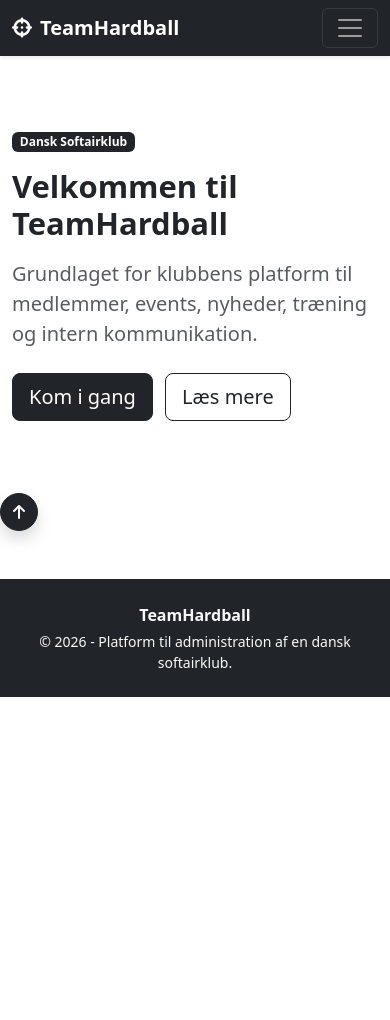
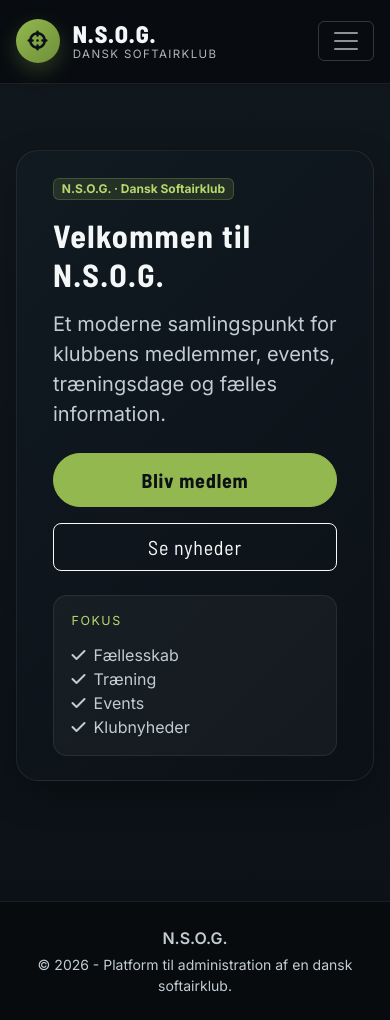
Before and after one commit to latorreandrea/teamhardball, a Django app: template home/templates/home/index.html in a window 390 px wide. Before the commit the page ends 697 px from the top, so only its background shows below. Run offline with Django 5.2, Linux system fonts and the light colour scheme; the template is opened without the code that fills it, so the values that code supplies are empty; parts of the project's set-up code (start-up, migrations or seed data) failed here and were passed over.

Commit message:
Revamp homepage and styles for N.S.O.G. platform; update navbar, footer, and add responsive design elements

```diff
--- a/home/templates/home/index.html
+++ b/home/templates/home/index.html
@@ -5,15 +5,30 @@
 {% block content %}
 <section class="hero-section py-5">
     <div class="container py-4">
-        <div class="row align-items-center">
-            <div class="col-lg-8">
-                <span class="badge text-bg-dark mb-3">Dansk Softairklub</span>
-                <h1 class="display-5 fw-bold mb-3">Velkommen til TeamHardball</h1>
-                <p class="lead text-muted mb-4">
-                    Grundlaget for klubbens platform til medlemmer, events, nyheder, træning og intern kommunikation.
-                </p>
-                <a href="#" class="btn btn-dark btn-lg me-2">Kom i gang</a>
-                <a href="#" class="btn btn-outline-dark btn-lg">Læs mere</a>
+        <div class="hero-card p-4 p-lg-5">
+            <div class="row align-items-center g-4">
+                <div class="col-lg-8">
+                    <span class="badge hero-badge mb-3">N.S.O.G. · Dansk Softairklub</span>
+                    <h1 class="display-5 fw-bold mb-3">Velkommen til N.S.O.G.</h1>
+                    <p class="lead mb-4">
+                        Et moderne samlingspunkt for klubbens medlemmer, events, træningsdage og fælles information.
+                    </p>
+                    <div class="d-flex flex-column flex-sm-row gap-3 hero-actions">
+                        <a href="#" class="btn btn-brand btn-lg">Bliv medlem</a>
+                        <a href="#" class="btn btn-outline-light btn-lg">Se nyheder</a>
+                    </div>
+                </div>
+                <div class="col-lg-4">
+                    <div class="info-panel">
+                        <p class="info-label">Fokus</p>
+                        <ul class="list-unstyled mb-0">
+                            <li><i class="fa-solid fa-check me-2"></i>Fællesskab</li>
+                            <li><i class="fa-solid fa-check me-2"></i>Træning</li>
+                            <li><i class="fa-solid fa-check me-2"></i>Events</li>
+                            <li><i class="fa-solid fa-check me-2"></i>Klubnyheder</li>
+                        </ul>
+                    </div>
+                </div>
             </div>
         </div>
     </div>
--- a/static/css/styles.css
+++ b/static/css/styles.css
@@ -0,0 +1,453 @@
+/* ========================================
+   N.S.O.G. MAIN STYLESHEET
+   Danish Softair Club Management Platform
+
+   TABLE OF CONTENTS:
+   1) CSS Variables (Design Tokens)
+   2) Global Resets & Base Styles
+   3) Typography
+   4) Media Elements
+   5) Navigation Bar
+   6) Navbar Branding
+   7) Navbar Links & Buttons
+   8) Hero Section
+   9) Toast Messages
+   10) Scroll To Top Button
+   11) Footer
+   12) Responsive Design - Tablet & Mobile
+   13) Responsive Design - Small Mobile
+======================================== */
+
+/* ========================================
+   1) CSS VARIABLES (Design Tokens)
+======================================== */
+:root {
+    --color-bg: #0b1116;
+    --color-surface: #121b22;
+    --color-surface-soft: #1a242d;
+    --color-primary: #93b84f;
+    --color-primary-strong: #b7d86c;
+    --color-text: #f4f7f8;
+    --color-muted: #c2ccd3;
+    --color-border: rgba(255, 255, 255, 0.08);
+    --shadow-soft: 0 14px 35px rgba(0, 0, 0, 0.28);
+    --radius-md: 14px;
+    --radius-lg: 22px;
+    --font-body: "Inter", sans-serif;
+    --font-heading: "Barlow Semi Condensed", sans-serif;
+}
+
+/* ========================================
+   2) GLOBAL RESETS & BASE STYLES
+======================================== */
+*,
+*::before,
+*::after {
+    box-sizing: border-box;
+}
+
+html {
+    scroll-behavior: smooth;
+    /* Prevent horizontal scroll without hiding it - constrain at source */
+    max-width: 100vw;
+}
+
+body {
+    margin: 0;
+    min-width: 320px;
+    /* Prevent horizontal scroll by constraining width, not hiding */
+    max-width: 100vw;
+    font-family: var(--font-body);
+    background:
+        radial-gradient(circle at top, rgba(147, 184, 79, 0.14), transparent 0, transparent 42%),
+        linear-gradient(180deg, #10171d 0%, var(--color-bg) 100%);
+    color: var(--color-text);
+}
+
+/* Ensure all major layout containers respect viewport width */
+main,
+header,
+footer,
+.container,
+.container-fluid {
+    max-width: 100%;
+}
+
+/* Prevent any element from causing horizontal overflow */
+.row {
+    margin-left: 0;
+    margin-right: 0;
+}
+
+.row > * {
+    padding-left: calc(var(--bs-gutter-x, 1.5rem) * 0.5);
+    padding-right: calc(var(--bs-gutter-x, 1.5rem) * 0.5);
+    min-width: 0;
+}
+
+/* ========================================
+   3) TYPOGRAPHY
+======================================== */
+h1,
+h2,
+h3,
+h4,
+h5,
+.navbar-brand,
+.btn {
+    font-family: var(--font-heading);
+    letter-spacing: 0.04em;
+}
+
+p,
+li {
+    color: var(--color-muted);
+}
+
+a {
+    text-decoration: none;
+    transition: color 0.2s ease, opacity 0.2s ease, transform 0.2s ease;
+}
+
+/* ========================================
+   4) MEDIA ELEMENTS
+======================================== */
+img,
+picture,
+video,
+canvas,
+svg,
+iframe {
+    display: block;
+    max-width: 100%;
+    height: auto;
+}
+
+table {
+    display: block;
+    width: 100%;
+    overflow-x: auto;
+}
+
+pre,
+code {
+    white-space: pre-wrap;
+    overflow-wrap: anywhere;
+}
+
+/* ========================================
+   5) NAVIGATION BAR
+======================================== */
+/* Main navbar container - fixed positioning with hide/show behavior */
+#site-navbar {
+    position: fixed;
+    top: 0;
+    left: 0;
+    right: 0;
+    z-index: 1030;
+    transition: transform 0.3s ease, opacity 0.3s ease;
+}
+
+/* Hide navbar when scrolling down (desktop only, handled by JS) */
+#site-navbar.nav-hidden {
+    transform: translateY(-100%);
+    opacity: 0.98;
+}
+
+/* Glass morphism effect */
+.glass-navbar {
+    background: rgba(7, 11, 14, 0.8);
+    backdrop-filter: blur(12px);
+    border-bottom: 1px solid var(--color-border);
+    transition: all 0.3s ease;
+}
+
+/* Enhanced shadow when scrolled */
+#site-navbar.is-scrolled .glass-navbar {
+    background: rgba(7, 11, 14, 0.96) !important;
+    box-shadow: var(--shadow-soft);
+}
+
+/* Compensate for navbar spacing when scrolled */
+#site-navbar.is-scrolled .glass-navbar .container {
+    padding-top: 0.45rem !important;
+    padding-bottom: 0.45rem !important;
+}
+
+/* Add padding to main content to prevent navbar overlap */
+.site-main {
+    padding-top: 88px;
+}
+
+/* Adjust scroll margin for anchor links */
+section[id] {
+    scroll-margin-top: 100px;
+}
+
+/* ========================================
+   6) NAVBAR BRANDING
+======================================== */
+.navbar-brand {
+    display: inline-flex;
+    align-items: center;
+    gap: 0.8rem;
+    color: var(--color-text);
+    transition: opacity 0.2s ease;
+}
+
+.navbar-brand:hover {
+    opacity: 0.85;
+}
+
+/* Icon badge with gradient */
+.brand-mark {
+    width: 2.75rem;
+    height: 2.75rem;
+    border-radius: 50%;
+    display: inline-flex;
+    align-items: center;
+    justify-content: center;
+    background: linear-gradient(135deg, var(--color-primary) 0%, #6f8f39 100%);
+    color: #0b1116;
+    box-shadow: 0 8px 20px rgba(147, 184, 79, 0.25);
+}
+
+/* Brand text layout */
+.brand-lockup {
+    display: flex;
+    flex-direction: column;
+    line-height: 1;
+}
+
+.brand-name {
+    font-size: 1.5rem;
+    font-weight: 800;
+}
+
+.brand-tagline {
+    font-family: var(--font-body);
+    font-size: 0.72rem;
+    letter-spacing: 0.12em;
+    text-transform: uppercase;
+    color: rgba(244, 247, 248, 0.72);
+    margin-top: 0.18rem;
+}
+
+/* ========================================
+   7) NAVBAR LINKS & BUTTONS
+======================================== */
+.navbar-toggler {
+    border-color: rgba(255, 255, 255, 0.18);
+}
+
+.navbar-toggler:focus {
+    box-shadow: 0 0 0 0.2rem rgba(147, 184, 79, 0.18);
+}
+
+.nav-link {
+    color: rgba(244, 247, 248, 0.86);
+    font-weight: 600;
+    text-transform: uppercase;
+    font-size: 0.95rem;
+    transition: color 0.3s ease;
+}
+
+.nav-link:hover,
+.nav-link:focus,
+.nav-link.active {
+    color: var(--color-primary-strong);
+}
+
+/* Login button styling */
+.btn-login {
+    border-radius: 999px;
+    padding: 0.7rem 1.2rem;
+    border: 1px solid rgba(147, 184, 79, 0.55);
+    background-color: rgba(147, 184, 79, 0.12);
+    color: var(--color-text);
+    transition: all 0.3s ease;
+}
+
+.btn-login:hover,
+.btn-login:focus {
+    background-color: rgba(147, 184, 79, 0.22);
+    color: #fff;
+    transform: translateY(-1px);
+}
+
+/* Primary brand button */
+.btn-brand {
+    border-radius: 999px;
+    padding: 0.7rem 1.2rem;
+    background-color: var(--color-primary);
+    border-color: var(--color-primary);
+    color: #0b1116;
+    font-weight: 700;
+    transition: all 0.3s ease;
+}
+
+.btn-brand:hover,
+.btn-brand:focus {
+    background-color: var(--color-primary-strong);
+    border-color: var(--color-primary-strong);
+    color: #0b1116;
+    transform: translateY(-1px) scale(1.02);
+}
+
+/* ========================================
+   8) HERO SECTION
+======================================== */
+.hero-section {
+    padding-top: 2rem;
+    padding-bottom: 2rem;
+}
+
+.hero-card {
+    background: linear-gradient(135deg, rgba(18, 27, 34, 0.96) 0%, rgba(11, 17, 22, 0.96) 100%);
+    border: 1px solid var(--color-border);
+    border-radius: var(--radius-lg);
+    box-shadow: var(--shadow-soft);
+}
+
+.hero-badge {
+    background-color: rgba(147, 184, 79, 0.15);
+    color: var(--color-primary-strong);
+    border: 1px solid rgba(147, 184, 79, 0.28);
+}
+
+.info-panel {
+    background: rgba(255, 255, 255, 0.04);
+    border: 1px solid var(--color-border);
+    border-radius: var(--radius-md);
+    padding: 1rem 1.1rem;
+}
+
+.info-label {
+    font-size: 0.78rem;
+    letter-spacing: 0.12em;
+    text-transform: uppercase;
+    color: var(--color-primary-strong);
+    margin-bottom: 0.75rem;
+}
+
+/* ========================================
+   9) TOAST MESSAGES
+======================================== */
+.message-container {
+    position: fixed;
+    top: 1rem;
+    right: 1rem;
+    z-index: 1080;
+    width: min(420px, calc(100% - 2rem));
+}
+
+/* ========================================
+   10) SCROLL TO TOP BUTTON
+======================================== */
+#scrollToTopBtn {
+    position: fixed;
+    right: 1rem;
+    bottom: 1rem;
+    width: 3rem;
+    height: 3rem;
+    display: none;
+    align-items: center;
+    justify-content: center;
+    border: 0;
+    z-index: 1050;
+}
+
+#scrollToTopBtn.show {
+    display: inline-flex;
+}
+
+/* ========================================
+   11) FOOTER
+======================================== */
+.site-footer {
+    background: rgba(7, 11, 14, 0.92);
+    border-top: 1px solid var(--color-border);
+}
+
+/* ========================================
+   12) RESPONSIVE DESIGN - TABLET & MOBILE
+======================================== */
+@media (max-width: 991.98px) {
+    /* Adjust main content padding for mobile navbar */
+    .site-main {
+        padding-top: 78px;
+    }
+
+    /* Always show navbar on mobile (no hide behavior) */
+    #site-navbar.nav-hidden {
+        transform: translateY(0);
+        opacity: 1;
+    }
+
+    /* Mobile navbar adjustments */
+    .glass-navbar .container {
+        padding-top: 0.4rem !important;
+        padding-bottom: 0.4rem !important;
+    }
+
+    /* Mobile menu dropdown styling */
+    #mainNavbar {
+    .site-main {
+        padding-top: 78px;
+    }
+
+    /* Always show navbar on mobile (no hide behavior) */
+    #site-navbar.nav-hidden {
+        transform: translateY(0);
+        opacity: 1;
+    }
+
+    /* Mobile navbar adjustments */
+    .glass-navbar .container {
+        padding-top: 0.4rem !important;
+        padding-bottom: 0.4rem !important;
+    }
+
+    /* Mobile menu dropdown styling */
+    #mainNavbar {
+        margin-top: 1rem;
+        padding: 1rem;
+        border-radius: var(--radius-md);
+        background: rgba(255, 255, 255, 0.04);
+        max-width: 100%;
+        overflow-x: hidden;
+    }
+}
+
+/* Scroll margin adjustment for mobile */
+@media (max-width: 991.98px) {
+    section[id] {
+        scroll-margin-top: 90px;
+    }
+}
+
+/* ========================================
+   13) RESPONSIVE DESIGN - SMALL MOBILE
+======================================== */
+@media (max-width: 575.98px) {
+    .container,
+    .container-sm {
+        padding-left: 1rem;
+        padding-right: 1rem;
+    }
+
+    .display-5 {
+        font-size: clamp(2rem, 8vw, 2.6rem);
+    }
+
+    .hero-actions .btn,
+    .btn-login {
+        width: 100%;
+    }
+
+    .message-container {
+        left: 1rem;
+        right: 1rem;
+        width: auto;
+    }
+}}
--- a/static/js/main.js
+++ b/static/js/main.js
@@ -0,0 +1,129 @@
+/* ========================================
+   N.S.O.G. MAIN JAVASCRIPT
+   - Navbar hide/show on scroll
+   - Smooth scrolling for anchor links
+   - Scroll-to-top button
+======================================== */
+
+document.addEventListener('DOMContentLoaded', () => {
+    // ========================================
+    // 1) NAVBAR: Hide on scroll down, show on scroll up (desktop only)
+    // ========================================
+    const navbarEl = document.getElementById('site-navbar');
+    let previousScrollY = window.scrollY;
+    let navbarTicking = false;
+    const desktopMediaQuery = window.matchMedia('(min-width: 992px)');
+
+    const applyNavbarState = () => {
+        if (!navbarEl) {
+            return;
+        }
+
+        // Add shadow effect when scrolled
+        navbarEl.classList.toggle('is-scrolled', window.scrollY > 16);
+
+        // Keep navbar visible at the top
+        if (window.scrollY <= 16) {
+            navbarEl.classList.remove('nav-hidden');
+            previousScrollY = window.scrollY;
+            return;
+        }
+
+        // Always show navbar on mobile/tablet
+        if (!desktopMediaQuery.matches) {
+            navbarEl.classList.remove('nav-hidden');
+            previousScrollY = window.scrollY;
+            return;
+        }
+
+        // Hide when scrolling down, show when scrolling up (desktop only)
+        if (window.scrollY > previousScrollY + 12) {
+            navbarEl.classList.add('nav-hidden');
+        } else if (window.scrollY < previousScrollY - 10) {
+            navbarEl.classList.remove('nav-hidden');
+        }
+
+        previousScrollY = window.scrollY;
+    };
+
+    // Initialize navbar state
+    applyNavbarState();
+
+    // Update on scroll with requestAnimationFrame for performance
+    window.addEventListener('scroll', () => {
+        if (!navbarTicking) {
+            window.requestAnimationFrame(() => {
+                applyNavbarState();
+                navbarTicking = false;
+            });
+            navbarTicking = true;
+        }
+    }, { passive: true });
+
+    // ========================================
+    // 2) SMOOTH SCROLL for anchor links
+    // ========================================
+    document.querySelectorAll('a[href*="#"]').forEach((anchor) => {
+        anchor.addEventListener('click', (event) => {
+            const rawHref = anchor.getAttribute('href');
+            if (!rawHref || rawHref === '#') {
+                return;
+            }
+
+            const linkUrl = new URL(rawHref, window.location.origin);
+            if (!linkUrl.hash) {
+                return;
+            }
+
+            // Only handle same-page anchors
+            const samePage = linkUrl.pathname === window.location.pathname;
+            if (!samePage) {
+                return;
+            }
+
+            const targetId = linkUrl.hash;
+            const target = document.querySelector(targetId);
+            if (!target) {
+                return;
+            }
+
+            event.preventDefault();
+            target.scrollIntoView({
+                behavior: 'smooth',
+                block: 'start',
+            });
+        });
+    });
+
+    // ========================================
+    // 3) SCROLL TO TOP BUTTON
+    // ========================================
+    const scrollBtn = document.getElementById('scrollToTopBtn');
+
+    if (scrollBtn) {
+        // Show/hide button based on scroll position
+        window.addEventListener('scroll', () => {
+            scrollBtn.classList.toggle('show', window.scrollY > 220);
+        }, { passive: true });
+
+        // Scroll to top when clicked
+        scrollBtn.addEventListener('click', () => {
+            window.scrollTo({ top: 0, behavior: 'smooth' });
+        });
+    }
+
+    // ========================================
+    // 4) CLOSE MOBILE MENU after clicking nav link
+    // ========================================
+    const navLinks = document.querySelectorAll('.navbar-collapse .nav-link');
+
+    navLinks.forEach((link) => {
+        link.addEventListener('click', () => {
+            const mobileMenu = document.querySelector('.navbar-collapse.show');
+
+            if (mobileMenu && window.bootstrap) {
+                window.bootstrap.Collapse.getOrCreateInstance(mobileMenu).hide();
+            }
+        });
+    });
+});
--- a/templates/base.html
+++ b/templates/base.html
@@ -6,6 +6,7 @@
         <meta charset="UTF-8">
         <meta name="viewport" content="width=device-width, initial-scale=1.0">
         <meta http-equiv="X-UA-Compatible" content="ie=edge">
+        <meta name="theme-color" content="#0b1116">
 
         <!-- Favicon -->
         <link rel="shortcut icon" href="{% static 'img/favicon/favicon.ico' %}" type="image/x-icon">
@@ -17,6 +18,9 @@
     {% block extra_meta %}{% endblock %}
 
     {% block corecss %}
+        <link rel="preconnect" href="https://fonts.googleapis.com">
+        <link rel="preconnect" href="https://fonts.gstatic.com" crossorigin>
+        <link href="https://fonts.googleapis.com/css2?family=Barlow+Semi+Condensed:wght@400;500;600;700;800&family=Inter:wght@400;500;600;700&display=swap" rel="stylesheet">
         <link rel="stylesheet" href="https://cdn.jsdelivr.net/npm/bootstrap@5.3.0/dist/css/bootstrap.min.css">
         <link rel="stylesheet" href="https://cdnjs.cloudflare.com/ajax/libs/font-awesome/6.4.0/css/all.min.css">
     {% endblock %}
@@ -34,14 +38,14 @@
     {% endblock %}
 
     <title>
-        {% block title %}TeamHardball | Dansk Softairklub{% endblock %}
+        {% block title %}N.S.O.G. | Dansk Softairklub{% endblock %}
         {% block extra_title %}{% endblock %}
     </title>
-    <meta name="description" content="TeamHardball er en platform til en dansk softairklub med medlemmer, events, træning og fælles kommunikation.">
-    <meta name="keywords" content="softair, dansk softairklub, teamhardball, events, træning, django">
+    <meta name="description" content="N.S.O.G. er en dansk softairklub med fokus på fællesskab, events, træning og klubbens kommunikation.">
+    <meta name="keywords" content="softair, dansk softairklub, nsog, events, træning, django">
 </head>
 <body>
-    <header>
+    <header id="site-navbar">
         {% block header %}
             {% include 'partials/navbar.html' %}
         {% endblock %}
@@ -63,7 +67,7 @@
 
     {% block page_header %}{% endblock %}
 
-    <main>
+    <main class="site-main">
         {% block content %}{% endblock %}
     </main>
 
--- a/templates/partials/footer.html
+++ b/templates/partials/footer.html
@@ -1,6 +1,6 @@
-<footer class="bg-dark text-light py-4 mt-5">
+<footer class="site-footer py-4 mt-5">
     <div class="container text-center">
-        <p class="mb-1 fw-semibold">TeamHardball</p>
+        <p class="mb-1 fw-semibold">N.S.O.G.</p>
         <p class="mb-0 small">&copy; {% now "Y" %} - Platform til administration af en dansk softairklub.</p>
     </div>
 </footer>
--- a/templates/partials/navbar.html
+++ b/templates/partials/navbar.html
@@ -1,14 +1,20 @@
-<nav class="navbar navbar-expand-lg navbar-dark bg-dark shadow-sm">
+<nav class="navbar navbar-expand-lg navbar-dark glass-navbar shadow-sm">
     <div class="container">
-        <a class="navbar-brand fw-bold" href="{% url 'home:index' %}">
-            <i class="fa-solid fa-crosshairs me-2"></i>TeamHardball
+        <a class="navbar-brand" href="{% url 'home:index' %}" aria-label="N.S.O.G. forside">
+            <span class="brand-mark">
+                <i class="fa-solid fa-crosshairs"></i>
+            </span>
+            <span class="brand-lockup">
+                <span class="brand-name">N.S.O.G.</span>
+                <span class="brand-tagline">Dansk softairklub</span>
+            </span>
         </a>
         <button class="navbar-toggler" type="button" data-bs-toggle="collapse" data-bs-target="#mainNavbar" aria-controls="mainNavbar" aria-expanded="false" aria-label="Åbn navigation">
             <span class="navbar-toggler-icon"></span>
         </button>
 
         <div class="collapse navbar-collapse" id="mainNavbar">
-            <ul class="navbar-nav ms-auto mb-2 mb-lg-0 align-items-lg-center">
+            <ul class="navbar-nav ms-auto mb-2 mb-lg-0 align-items-lg-center gap-lg-2">
                 <li class="nav-item">
                     <a class="nav-link" href="{% url 'home:index' %}">Klub</a>
                 </li>
@@ -22,7 +28,7 @@
                     <a class="nav-link" href="#">Kontakt</a>
                 </li>
                 <li class="nav-item ms-lg-3 mt-2 mt-lg-0">
-                    <a class="btn btn-outline-light" href="#">Log ind</a>
+                    <a class="btn btn-login" href="#">Log ind</a>
                 </li>
             </ul>
         </div>
```
